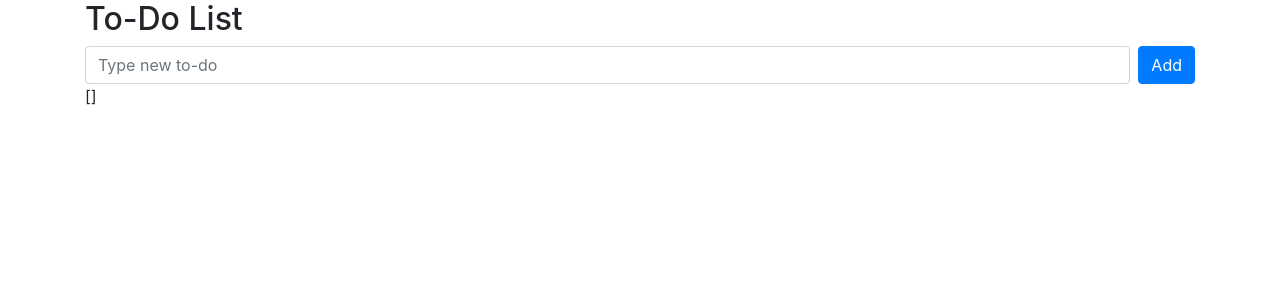
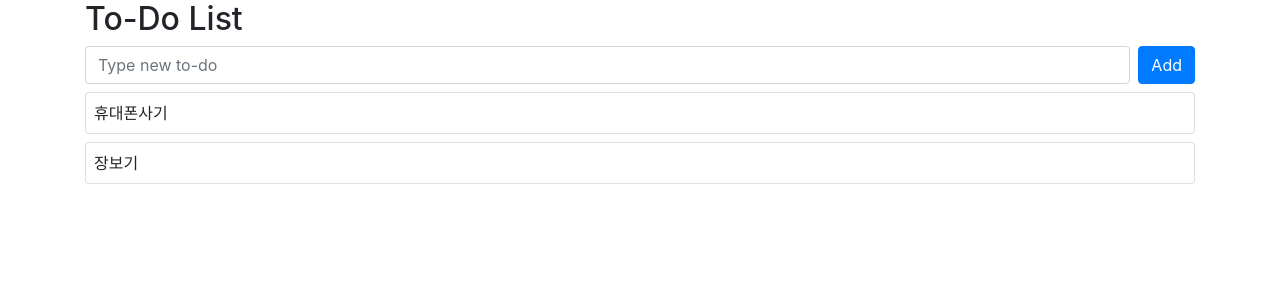
Before and after one commit to ho-beom-cheon/Vue3-project, a Vue app: page / in a window 1280 px wide. Shown: the top 300 px of the page. Built offline with nearby package versions, Linux system fonts and the light colour scheme.

Commit message:
11.To-Do 카드 만들기

```diff
--- a/src/App.vue
+++ b/src/App.vue
@@ -22,7 +22,16 @@
         </button>
       </div>
     </form>
-    {{ todos }}
+    <div class="card mt-2">
+      <div class="card-body p-2">
+          {{ todos[0].subject }}
+      </div>
+    </div>
+    <div class="card mt-2">
+      <div class="card-body p-2">
+          {{ todos[1].subject }}
+      </div>
+    </div>
   </div>
 </template>
 
@@ -32,7 +41,10 @@
 export default {
   setup() {
     const todo = ref('');
-    const todos = ref([]);
+    const todos = ref([
+      {id : 1, subject : '휴대폰사기'},
+      {id : 2, subject : '장보기'},
+    ]);
 
     const onSubmit = () => {
       console.log(todo.value);
```
